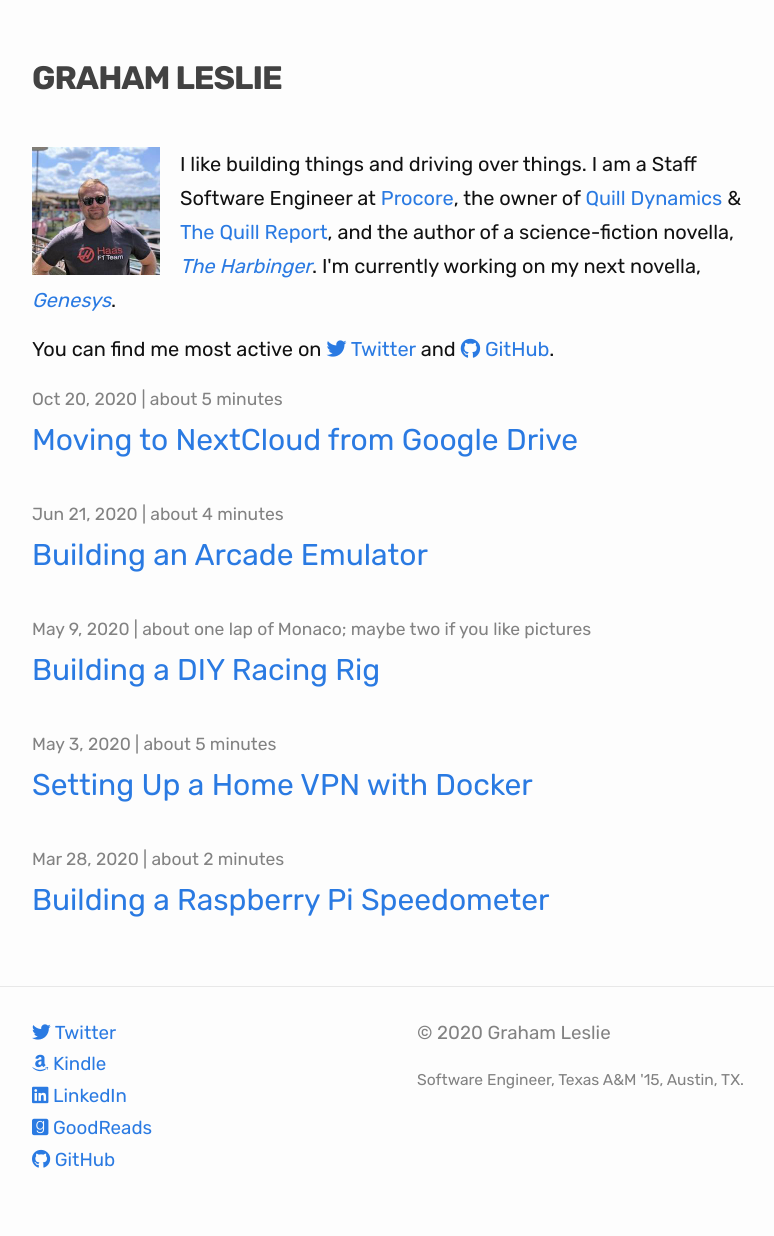
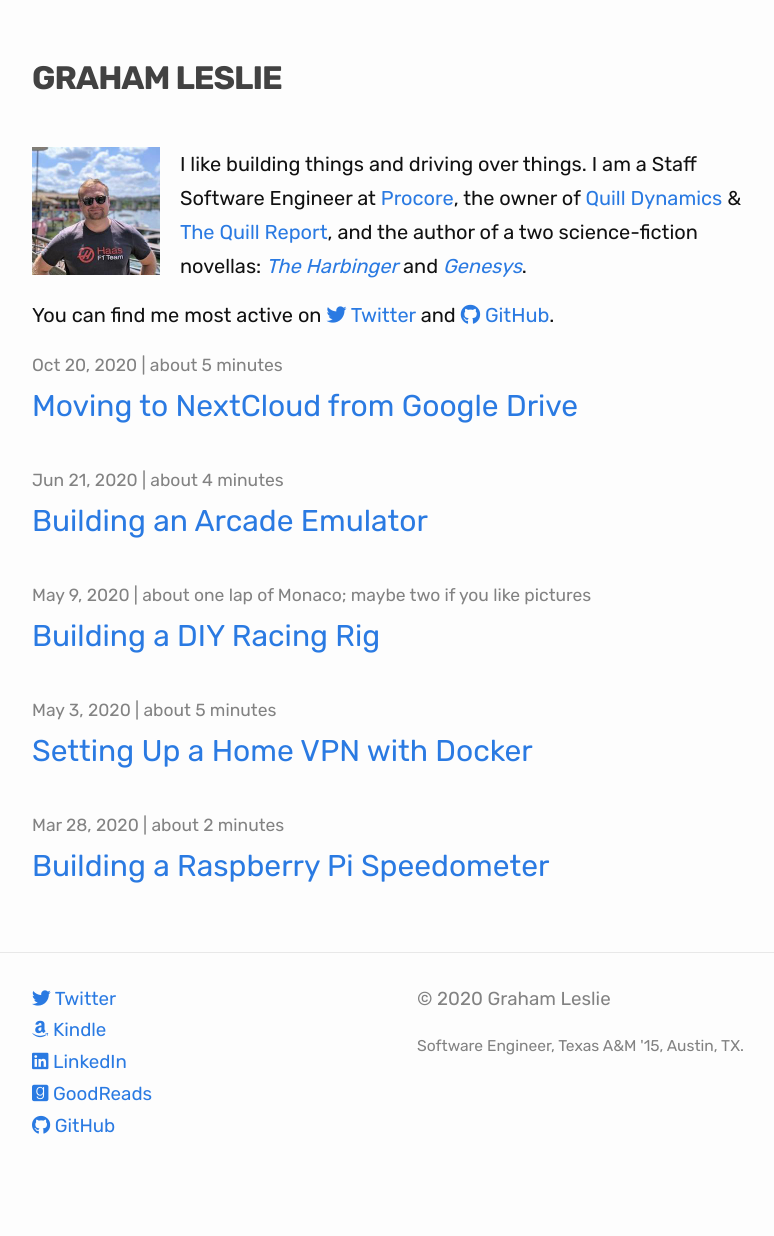
Before and after one commit to grahamleslie/grahamleslie.github.io, a Jekyll site: the page built from index.markdown, in a window 1280 px wide. Shown: the whole page, without its empty margins (238-1012 px from the left). Built offline with Jekyll 4.4.1, drawn with Linux system fonts in a browser that asks for light colours; nearby versions of some CDN libraries; after the commit the page ends 1202 px from its top, so only the background shows below that.

Commit message:
Updates for book release

```diff
--- a/genesys.html
+++ b/genesys.html
@@ -46,14 +46,13 @@
           What he finds is a threat beyond his wildest expectations that puts
           the survival of the entire moon at risk.
         </p>
-        <p class="lead">Coming Holiday 2020.</p>
         <p class="lead">
           <a
             href="https://www.amazon.com/dp/B08P92FK1W?ref_=pe_3052080_276849420"
             class="btn btn-lg btn-secondary"
             target="_blank"
             rel="noopener noreferrer"
-            >Pre Order on Amazon Kindle</a
+            >Available on Amazon Kindle or Paperback</a
           >
         </p>
       </main>
--- a/index.markdown
+++ b/index.markdown
@@ -29,13 +29,13 @@ layout: home
         target="_blank"
         rel="noopener noreferrer"
         >The Quill Report</a
-      >, and the author of a science-fiction novella,
+      >, and the author of a two science-fiction novellas:
       <a
         href="https://www.amazon.com/Harbinger-Graham-Leslie-ebook/dp/B07MJJVQY1/ref=sr_1_7?ie=UTF8&qid=1547266859&sr=8-7&keywords=graham+leslie"
         target="_blank"
         rel="noopener noreferrer"
         ><i>The Harbinger</i></a
-      >.  I'm currently working on my next novella, <a href="/genesys"><i>Genesys</i></a>.
+      > and <a href="/genesys"><i>Genesys</i></a>.
     </p>
     <p class="lead">
       You can find me most active on
```
Also changed, not shown: 1 other file.
